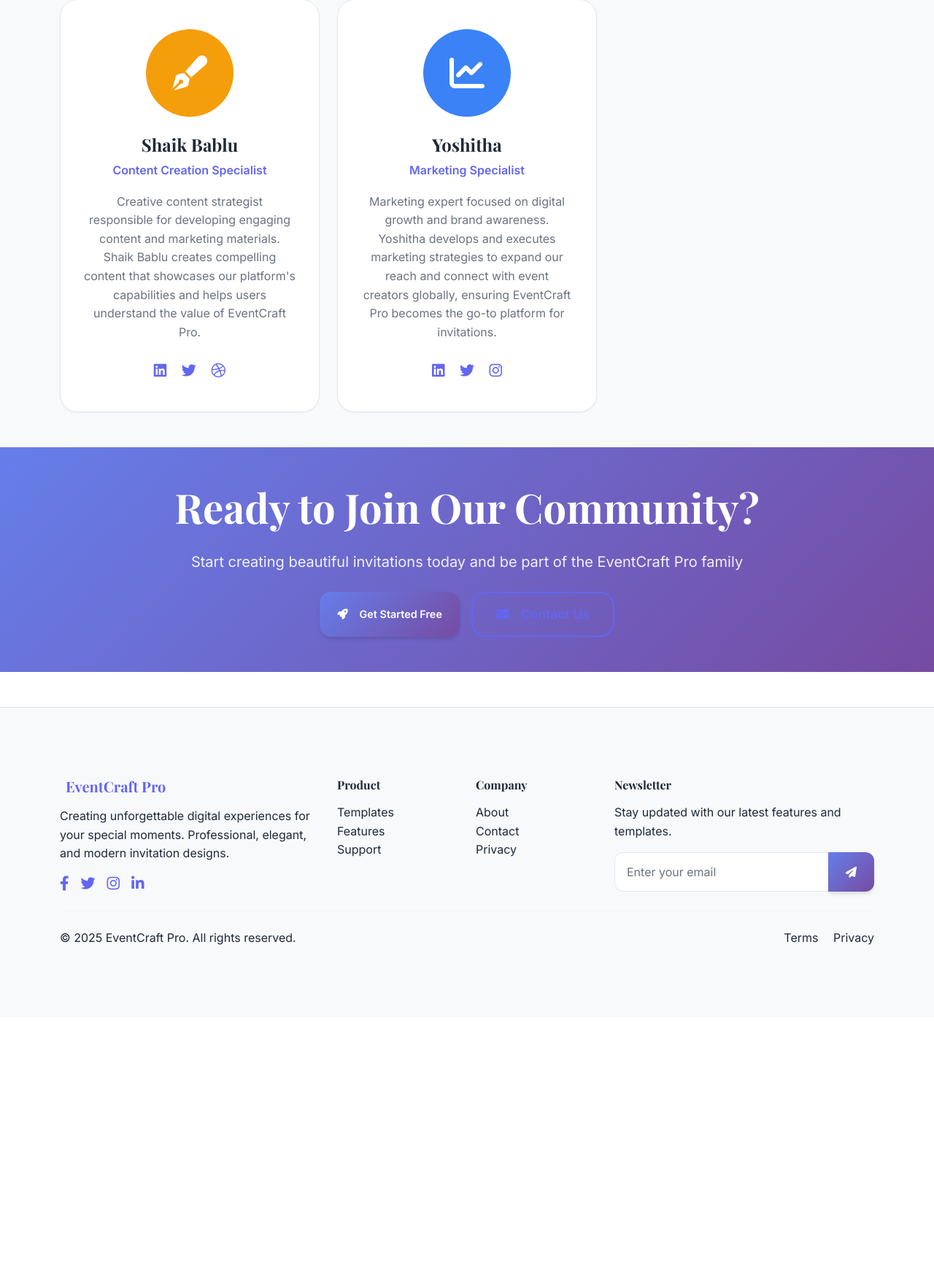
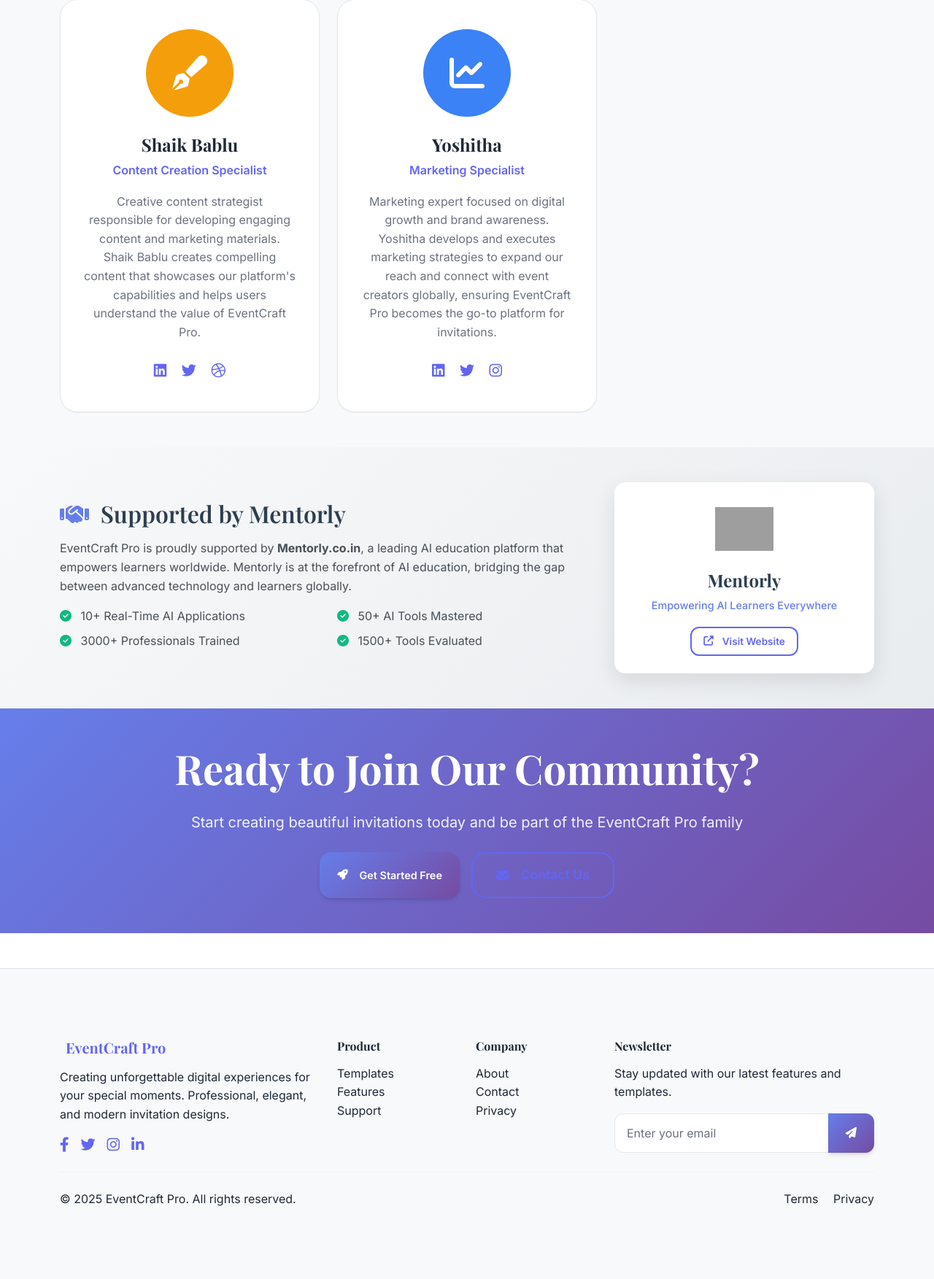
Before and after one commit to Madhan098/eventcraft, a Flask app: page /about in a window 1280 px wide. Shown: the part 3670-5423 px from the top of the page at 73% size. Before the commit the page ends 4965 px from the top, so only its background shows below. Run offline with Flask 3, Linux system fonts and the light colour scheme; some libraries are stand-ins or nearby versions; grey boxes are pictures that could not be loaded.

Commit message:
Add Mentorly support section to about page
- Added 'Supported by Mentorly' section with company information
- Integrated actual Mentorly logo image (mentorly logo.jpeg)
- Added Mentorly achievements: 10+ AI Apps, 3000+ Professionals Trained, 50+ AI Tools, 1500+ Tools Evaluated
- Included link to https://mentorly.co.in/
- Professional styling with gradient background and card layout
- Enhanced about page with partnership information

```diff
--- a/templates/about.html
+++ b/templates/about.html
@@ -299,6 +299,64 @@
     </div>
 </section>
 
+<!-- Supported By Section -->
+<section class="supported-by-section py-5" style="background: linear-gradient(135deg, #f8f9fa 0%, #e9ecef 100%);">
+    <div class="container">
+        <div class="row align-items-center">
+            <div class="col-lg-8">
+                <div class="supported-content">
+                    <h3 class="supported-title mb-3" style="color: #2c3e50; font-weight: 600;">
+                        <i class="fas fa-handshake me-2" style="color: #667eea;"></i>
+                        Supported by Mentorly
+                    </h3>
+                    <p class="supported-description mb-3" style="color: #495057; line-height: 1.6;">
+                        EventCraft Pro is proudly supported by <strong>Mentorly.co.in</strong>, a leading AI education platform that empowers learners worldwide.
+                        Mentorly is at the forefront of AI education, bridging the gap between advanced technology and learners globally.
+                    </p>
+                    <div class="supported-features">
+                        <div class="row">
+                            <div class="col-md-6">
+                                <div class="feature-item mb-2">
+                                    <i class="fas fa-check-circle text-success me-2"></i>
+                                    <span style="color: #495057;">10+ Real-Time AI Applications</span>
+                                </div>
+                                <div class="feature-item mb-2">
+                                    <i class="fas fa-check-circle text-success me-2"></i>
+                                    <span style="color: #495057;">3000+ Professionals Trained</span>
+                                </div>
+                            </div>
+                            <div class="col-md-6">
+                                <div class="feature-item mb-2">
+                                    <i class="fas fa-check-circle text-success me-2"></i>
+                                    <span style="color: #495057;">50+ AI Tools Mastered</span>
+                                </div>
+                                <div class="feature-item mb-2">
+                                    <i class="fas fa-check-circle text-success me-2"></i>
+                                    <span style="color: #495057;">1500+ Tools Evaluated</span>
+                                </div>
+                            </div>
+                        </div>
+                    </div>
+                </div>
+            </div>
+            <div class="col-lg-4 text-center">
+                <div class="mentorly-logo-container">
+                    <div class="logo-card p-4" style="background: white; border-radius: 15px; box-shadow: 0 10px 30px rgba(0,0,0,0.1);">
+                        <div class="mentorly-logo mb-3">
+                            <img src="/images/mentorly logo.jpeg" alt="Mentorly Logo" style="width: 80px; height: 80px; object-fit: contain; border-radius: 10px;">
+                        </div>
+                        <h4 class="company-name mb-2" style="color: #2c3e50; font-weight: 700;">Mentorly</h4>
+                        <p class="company-tagline mb-3" style="color: #667eea; font-weight: 500; font-size: 0.9rem;">Empowering AI Learners Everywhere</p>
+                        <a href="https://mentorly.co.in/" target="_blank" class="btn btn-outline-primary btn-sm">
+                            <i class="fas fa-external-link-alt me-1"></i>Visit Website
+                        </a>
+                    </div>
+                </div>
+            </div>
+        </div>
+    </div>
+</section>
+
 <!-- CTA Section -->
 <section class="cta-section py-5">
     <div class="container text-center">
```
